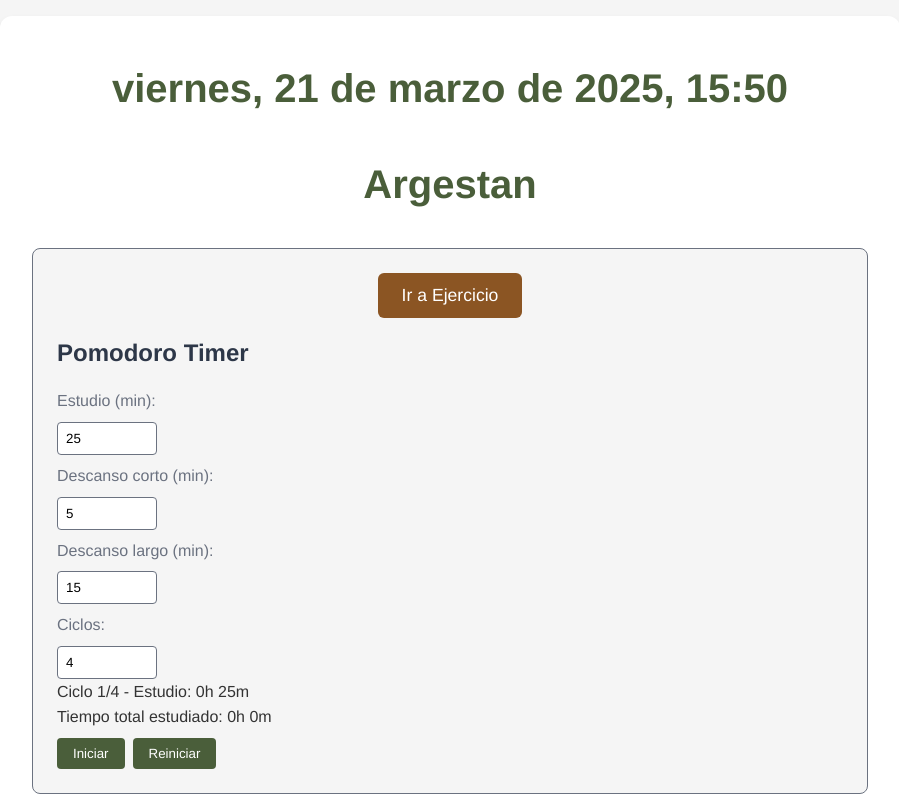
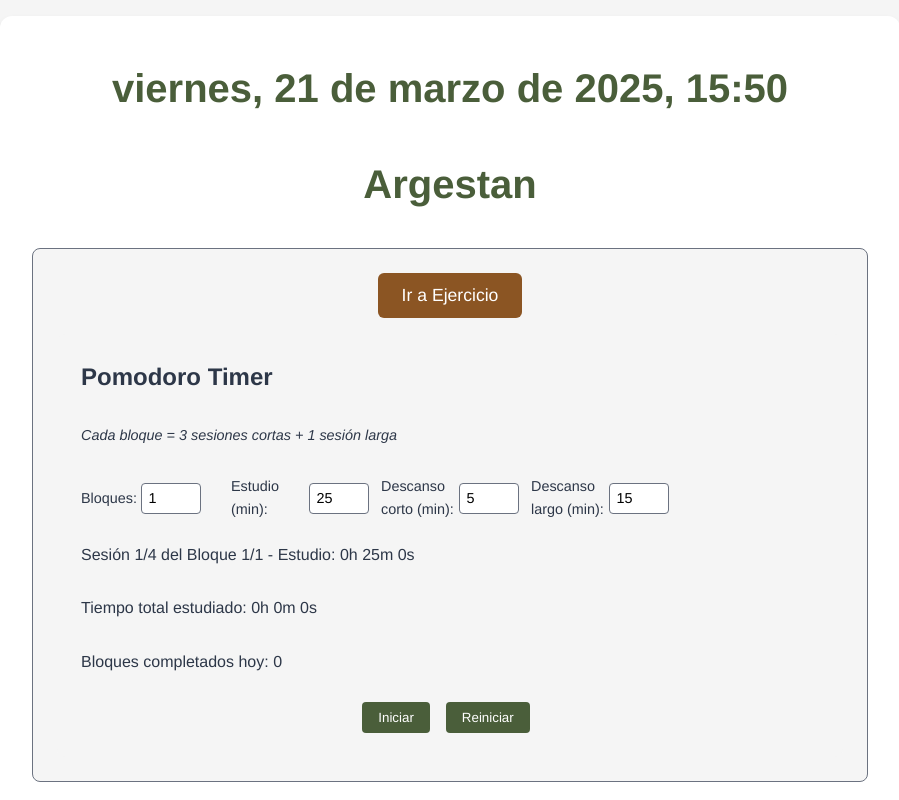
Before and after one commit to RadikeCosa/fitness-study-app, a React (Vite) app: page / in a window 1280 px wide. Both pictures are taken after a click on the button "Ir a Estudiar". Shown: the top 800 px of the page, without its empty margins (190-1089 px from the left). Built offline with nearby package versions, Linux system fonts and the light colour scheme.

Commit message:
Redesign Pomodoro logic and UI to clarify blocks as 3 short + 1 long session

```diff
--- /dev/null
+++ b/src/components/Pomodoro.css
@@ -0,0 +1,133 @@
+/* src/components/Pomodoro.css */
+.pomodoro {
+  display: grid;
+  grid-template-columns: repeat(auto-fit, minmax(130px, 1fr));
+  gap: 0.75rem;
+  padding: 1.5rem;
+  border-radius: 8px;
+  transition: background-color 0.3s ease;
+}
+
+.pomodoro.study {
+  background-color: var(--olive-green);
+  color: #fff;
+}
+
+.pomodoro.short-break {
+  background-color: var(--earth-brown);
+  color: #fff;
+}
+
+.pomodoro.long-break {
+  background-color: var(--camo-gray);
+  color: #fff;
+}
+
+.pomodoro.base {
+  background-color: var(--off-white);
+  color: var(--text-dark);
+}
+
+.pomodoro h2 {
+  grid-column: 1 / -1;
+  font-size: 1.5rem;
+  margin-bottom: 0.5rem;
+}
+
+.pomodoro .info {
+  grid-column: 1 / -1;
+  font-size: 0.9rem;
+  font-style: italic;
+  margin-bottom: 1rem;
+  color: inherit;
+}
+
+.pomodoro .input-group {
+  display: flex;
+  align-items: center;
+  gap: 0.25rem;
+}
+
+.pomodoro label {
+  color: inherit;
+  font-size: 0.9rem;
+  margin: 0;
+}
+
+.pomodoro input {
+  padding: 0.4rem;
+  border: 1px solid var(--camo-gray);
+  border-radius: 4px;
+  background-color: #fff;
+  font-size: 0.9rem;
+  width: 60px;
+  transition: border-color 0.3s ease;
+}
+
+.pomodoro.study input,
+.pomodoro.short-break input,
+.pomodoro.long-break input {
+  background-color: rgba(255, 255, 255, 0.9);
+  border-color: #fff;
+}
+
+.pomodoro input:focus {
+  border-color: var(--earth-brown);
+  outline: none;
+}
+
+.pomodoro p {
+  grid-column: 1 / -1;
+  margin: 0.5rem 0;
+}
+
+.pomodoro .controls {
+  grid-column: 1 / -1;
+  display: flex;
+  gap: 0.5rem;
+  justify-content: center;
+}
+
+.pomodoro button {
+  padding: 0.5rem 1rem;
+  background-color: var(--olive-green);
+  color: #fff;
+  border: none;
+  border-radius: 4px;
+  cursor: pointer;
+  transition: background-color 0.3s ease, transform 0.2s ease;
+}
+
+.pomodoro.study button,
+.pomodoro.short-break button,
+.pomodoro.long-break button {
+  background-color: var(--camo-gray);
+}
+
+.pomodoro button:hover {
+  background-color: #3a4a2e;
+  transform: translateY(-2px);
+}
+
+.pomodoro.study button:hover,
+.pomodoro.short-break button:hover,
+.pomodoro.long-break button:hover {
+  background-color: #5a626f;
+}
+
+/* Responsive */
+@media (max-width: 600px) {
+  .pomodoro {
+    grid-template-columns: 1fr;
+    padding: 1rem;
+    gap: 0.5rem;
+  }
+
+  .pomodoro .input-group {
+    gap: 0.25rem;
+  }
+
+  .pomodoro input {
+    width: 60px;
+  }
+}
--- a/src/components/Pomodoro.jsx
+++ b/src/components/Pomodoro.jsx
@@ -1,16 +1,24 @@
 import { useState, useEffect, useCallback } from "react";
+import "./Pomodoro.css";
 
 function Pomodoro({ onTimeUpdate }) {
-  const [studyTime, setStudyTime] = useState(25 * 60);
-  const [shortBreak, setShortBreak] = useState(5 * 60);
-  const [longBreak, setLongBreak] = useState(15 * 60);
-  const [cycles, setCycles] = useState(4);
+  const [blocks, setBlocks] = useState(1); // Cambiamos "cycles" a "blocks"
+  const [studyTime, setStudyTime] = useState(25 * 60); // 25 min
+  const [shortBreak, setShortBreak] = useState(5 * 60); // 5 min
+  const [longBreak, setLongBreak] = useState(15 * 60); // 15 min
   const [isRunning, setIsRunning] = useState(false);
   const [currentTime, setCurrentTime] = useState(studyTime);
   const [isStudy, setIsStudy] = useState(true);
-  const [currentCycle, setCurrentCycle] = useState(1);
+  const [currentBlock, setCurrentBlock] = useState(1); // Bloque actual
+  const [subCycle, setSubCycle] = useState(1); // Sesión dentro del bloque (1 a 4)
   const [totalStudy, setTotalStudy] = useState(() => {
     return parseInt(localStorage.getItem("totalStudy")) || 0;
+  });
+  const [dailyBlocks, setDailyBlocks] = useState(() => {
+    const today = new Date().toISOString().split("T")[0];
+    const blocks =
+      JSON.parse(localStorage.getItem("dailyPomodoroBlocks")) || {};
+    return blocks[today] || 0;
   });
 
   const updateDailyStudy = useCallback(
@@ -22,6 +30,15 @@ function Pomodoro({ onTimeUpdate }) {
     },
     [totalStudy]
   );
+
+  const updateDailyBlocks = useCallback(() => {
+    const today = new Date().toISOString().split("T")[0];
+    const blocks =
+      JSON.parse(localStorage.getItem("dailyPomodoroBlocks")) || {};
+    blocks[today] = (blocks[today] || 0) + 1;
+    setDailyBlocks(blocks[today]);
+    localStorage.setItem("dailyPomodoroBlocks", JSON.stringify(blocks));
+  }, []);
 
   useEffect(() => {
     let interval;
@@ -43,18 +60,33 @@ function Pomodoro({ onTimeUpdate }) {
       }, 1000);
     } else if (isRunning && currentTime === 0) {
       if (isStudy) {
-        if (currentCycle < cycles) {
+        if (subCycle < 3) {
+          // Descanso corto después de las primeras 3 sesiones
           setIsStudy(false);
           setCurrentTime(shortBreak);
-          setCurrentCycle((prev) => prev + 1);
-        } else {
+          setSubCycle((prev) => prev + 1);
+        } else if (subCycle === 3) {
+          // Última sesión del bloque, descanso largo
           setIsStudy(false);
           setCurrentTime(longBreak);
-          setCurrentCycle(1);
+          setSubCycle(4);
+        } else if (subCycle === 4) {
+          // Fin del bloque
+          if (currentBlock < blocks) {
+            setIsStudy(true);
+            setCurrentTime(studyTime);
+            setSubCycle(1);
+            setCurrentBlock((prev) => prev + 1);
+          } else {
+            setIsRunning(false);
+            updateDailyBlocks();
+          }
         }
       } else {
+        // Fin de un descanso, volver a estudio
         setIsStudy(true);
         setCurrentTime(studyTime);
+        if (subCycle < 4) setSubCycle((prev) => prev + 1);
       }
     }
     return () => clearInterval(interval);
@@ -62,34 +94,64 @@ function Pomodoro({ onTimeUpdate }) {
     isRunning,
     currentTime,
     isStudy,
-    currentCycle,
-    cycles,
+    subCycle,
+    currentBlock,
+    blocks,
     studyTime,
     shortBreak,
     longBreak,
     onTimeUpdate,
     updateDailyStudy,
+    updateDailyBlocks,
   ]);
 
   const formatTime = (seconds) => {
     const hours = Math.floor(seconds / 3600);
     const minutes = Math.floor((seconds % 3600) / 60);
-    return `${hours}h ${minutes}m`;
+    const secs = seconds % 60;
+    return `${hours}h ${minutes}m ${secs}s`;
   };
 
   const handleReset = () => {
     setIsRunning(false);
     setCurrentTime(studyTime);
-    setCurrentCycle(1);
+    setCurrentBlock(1);
+    setSubCycle(1);
     setTotalStudy(0);
     localStorage.setItem("totalStudy", "0");
     updateDailyStudy(0);
     onTimeUpdate(0);
   };
 
+  const getContainerClass = () => {
+    if (isRunning && isStudy) return "pomodoro study";
+    if (isRunning && !isStudy && subCycle === 4) return "pomodoro long-break";
+    if (isRunning && !isStudy) return "pomodoro short-break";
+    return "pomodoro base";
+  };
+
+  const getPhaseLabel = () => {
+    if (isStudy) return "Estudio";
+    if (subCycle === 4) return "Descanso largo";
+    return "Descanso corto";
+  };
+
   return (
-    <div className="pomodoro">
+    <div className={getContainerClass()}>
       <h2>Pomodoro Timer</h2>
+      <p className="info">Cada bloque = 3 sesiones cortas + 1 sesión larga</p>
+      <div className="input-group">
+        <label htmlFor="blocks-input">Bloques:</label>
+        <input
+          id="blocks-input"
+          type="number"
+          value={blocks}
+          onChange={(e) => setBlocks(+e.target.value)}
+          disabled={isRunning}
+          min="1"
+        />
+      </div>
+      <div className="input-group">
         <label htmlFor="study-input">Estudio (min):</label>
         <input
           id="study-input"
@@ -99,6 +161,8 @@ function Pomodoro({ onTimeUpdate }) {
           disabled={isRunning}
           min="1"
         />
+      </div>
+      <div className="input-group">
         <label htmlFor="short-break-input">Descanso corto (min):</label>
         <input
           id="short-break-input"
@@ -108,6 +172,8 @@ function Pomodoro({ onTimeUpdate }) {
           disabled={isRunning}
           min="1"
         />
+      </div>
+      <div className="input-group">
         <label htmlFor="long-break-input">Descanso largo (min):</label>
         <input
           id="long-break-input"
@@ -117,30 +183,20 @@ function Pomodoro({ onTimeUpdate }) {
           disabled={isRunning}
           min="1"
         />
-      <label htmlFor="cycles-input">Ciclos:</label>
-      <input
-        id="cycles-input"
-        type="number"
-        value={cycles}
-        onChange={(e) => setCycles(+e.target.value)}
-        disabled={isRunning}
-        min="1"
-      />
+      </div>
       <p>
-        Ciclo {currentCycle}/{cycles} -{" "}
-        {isStudy
-          ? "Estudio"
-          : currentCycle === 1
-          ? "Descanso largo"
-          : "Descanso corto"}
-        : {formatTime(currentTime)}
+        Sesión {subCycle}/4 del Bloque {currentBlock}/{blocks} -{" "}
+        {getPhaseLabel()}: {formatTime(currentTime)}
       </p>
       <p>Tiempo total estudiado: {formatTime(totalStudy)}</p>
+      <p>Bloques completados hoy: {dailyBlocks}</p>
+      <div className="controls">
         <button onClick={() => setIsRunning(!isRunning)}>
           {isRunning ? "Pausar" : "Iniciar"}
         </button>
         <button onClick={handleReset}>Reiniciar</button>
       </div>
+    </div>
   );
 }
 
```
Lines whose indentation alone changed are shown as unchanged.
